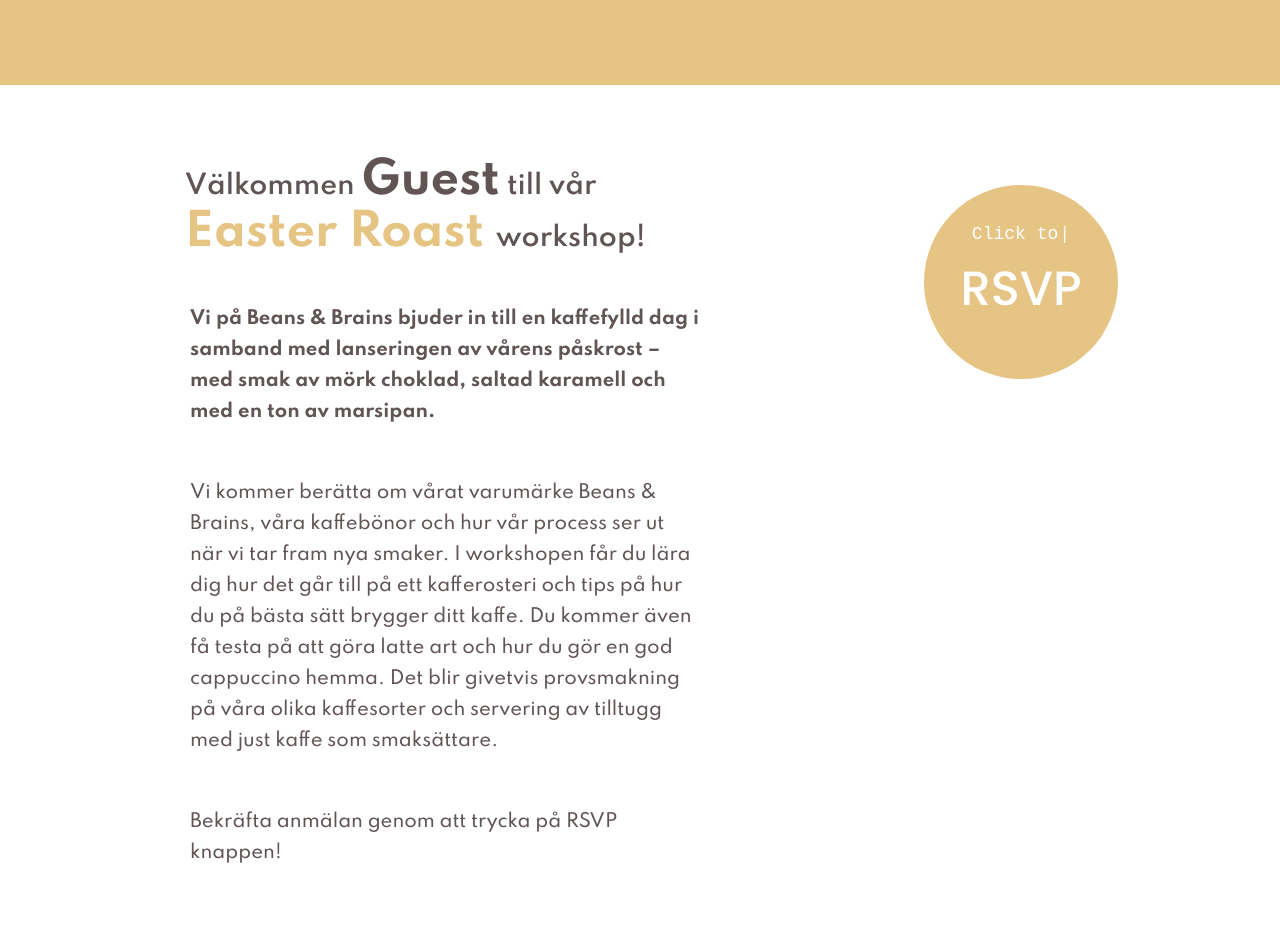
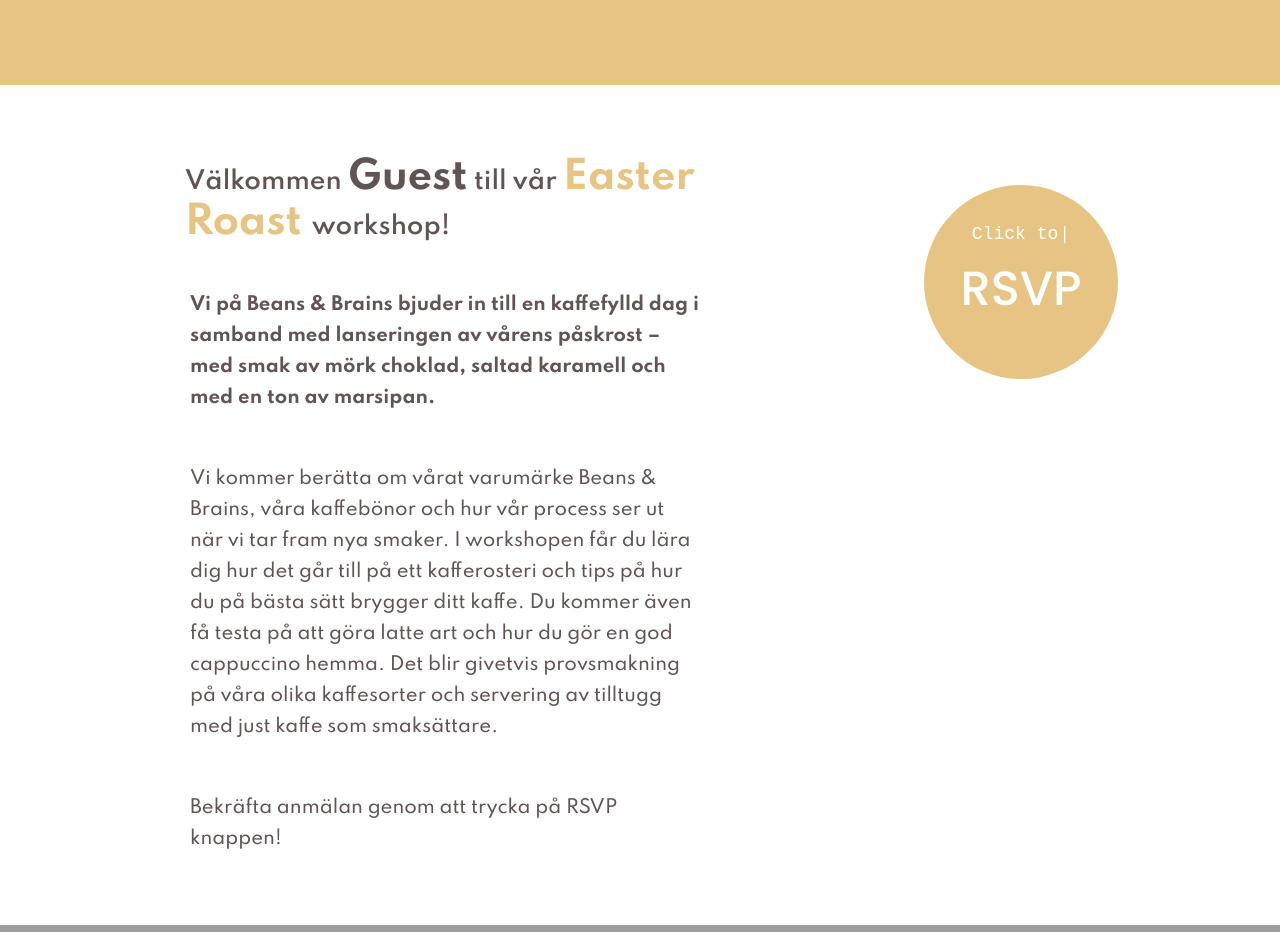
Before and after one commit to mreka91/event-page, a website built with Parcel: page index.html in a window 1280 px wide. Shown: the part 1360-2292 px from the top of the page. Built offline with nearby package versions, Linux system fonts and the light colour scheme; grey boxes are pictures that could not be loaded.

Commit message:
font-size update

```diff
--- a/assets/styles/media.css
+++ b/assets/styles/media.css
@@ -45,11 +45,11 @@
   }
 
   .ws-details h3 {
-    font-size: 44px;
+    font-size: 38px;
   }
 
   .ws-details h3 span {
-    font-size: 44px;
+    font-size: 38px;
   }
 
   .workshop {
--- a/assets/styles/workshop.css
+++ b/assets/styles/workshop.css
@@ -38,7 +38,7 @@
 .ws-details h3 {
   font-family: var(--font-spartan-semi);
   color: var(--brown);
-  font-size: 26px;
+  font-size: 24px;
   padding: 20px;
 }
 
```
